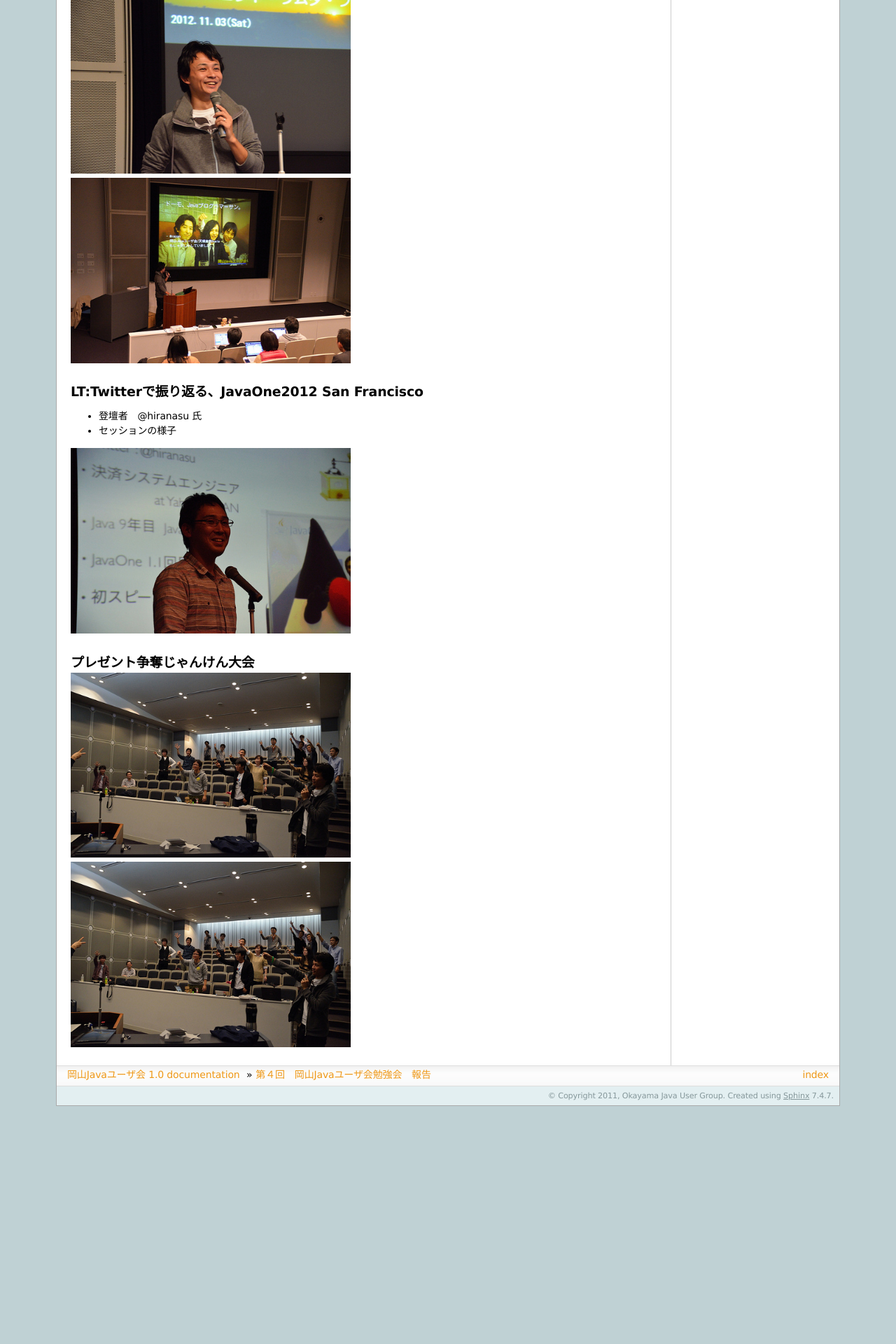
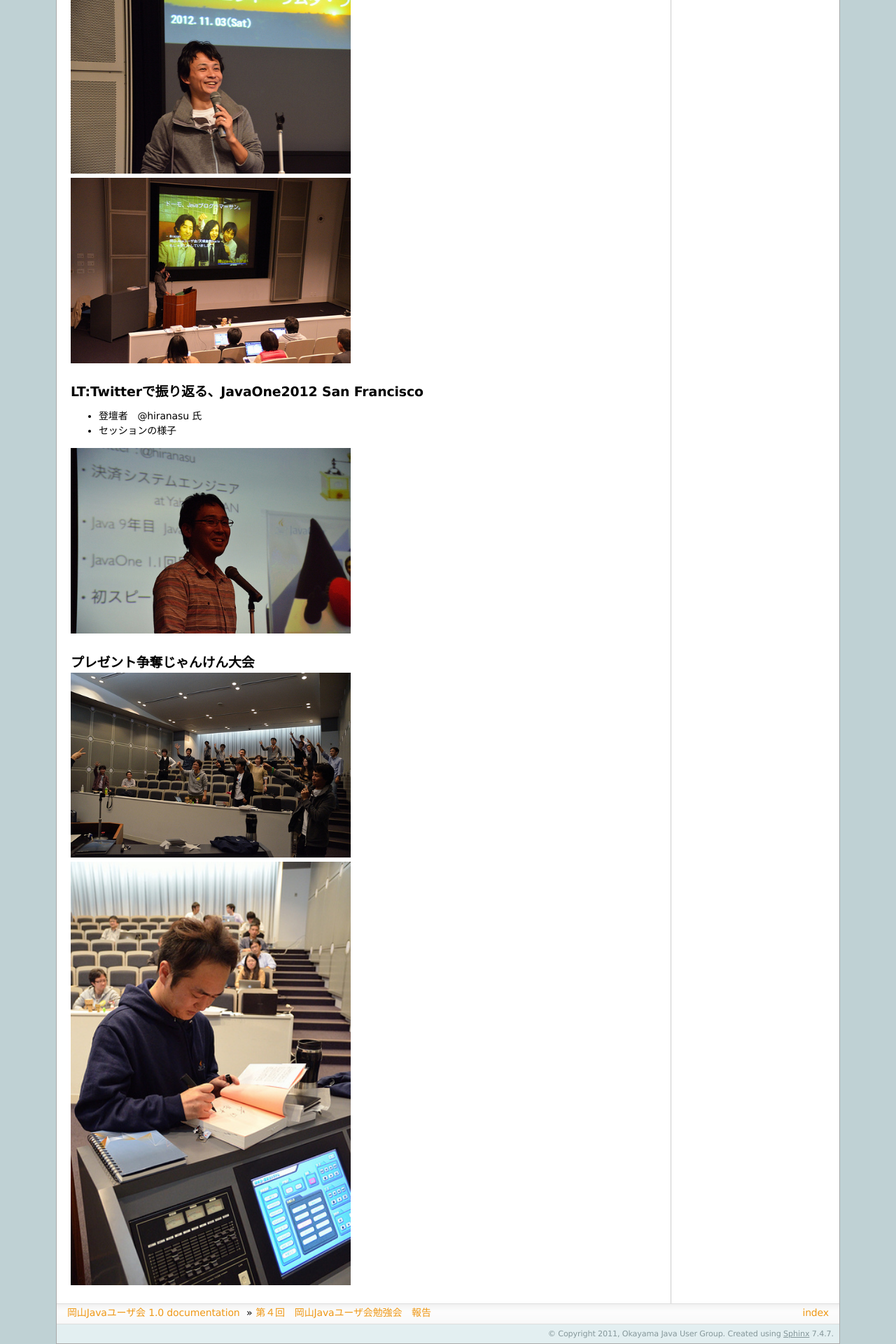
Before and after one commit to zephiransas/okajug, a Sphinx documentation site: the page built from source/study04.rst, in a window 1280 px wide. Shown: the part 1578-3498 px from the top of the page at 70% size. Built offline with Sphinx 7.4.7, drawn with Linux system fonts in a browser that asks for light colours; before the commit the page ends 3158 px from its top, so only the background shows below that.

Commit message:
写真のアドレスを間違えておったわ。ﾊﾊｯﾜﾛｽ

```diff
--- a/source/study04.rst
+++ b/source/study04.rst
@@ -58,5 +58,5 @@ LT:Twitterで振り返る、JavaOne2012 San Francisco
 ------------------------------------------
 .. image:: okajug/static/study04/photo5-1.jpg
    :width: 50%
-.. image:: okajug/static/study04/photo5-1.jpg
+.. image:: okajug/static/study04/photo5-2.jpg
    :width: 50%
```
